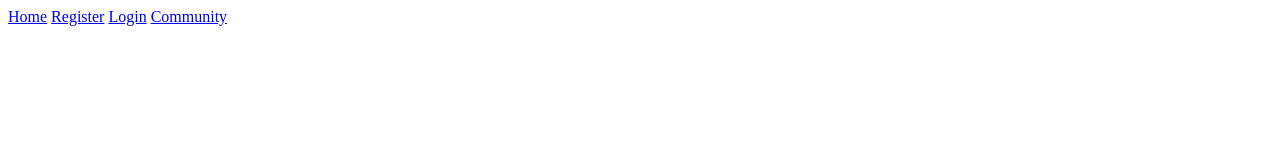
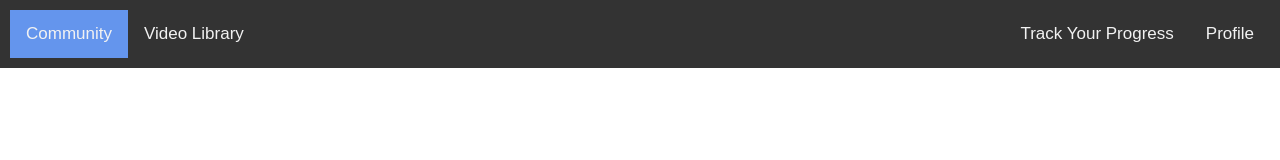
Before and after one commit to JoyMbugua/Flex, a plain HTML site: page community.html in a window 1280 px wide. Drawn offline with Linux system fonts and the light colour scheme.

Commit message:
style the community page navbar

```diff
--- a/community.html
+++ b/community.html
@@ -4,13 +4,18 @@
     <meta charset="UTF-8">
     <meta name="viewport" content="width=device-width, initial-scale=1.0">
     <title>Document</title>
+    <link rel="stylesheet" href="css/styles.css">
+
 </head>
 <body>
     <nav class="topnav" id="myTopNav">
-        <a href="#" class="active">Home</a>
-        <a href="#">Register</a>
-        <a href="#">Login</a>
-        <a href="#">Community</a>
+        <a href="#" class="active">Community</a>
+       <a href="">Video Library</a>
+        <div class="topnav-right">
+            <a href="#">Track Your Progress</a>
+            <a href="#" class="profile">Profile</a>
+        </div>
+
     </nav>
 </body>
 </html>
--- a/css/styles.css
+++ b/css/styles.css
@@ -22,6 +22,7 @@ nav a:visited, a:link {
     color: #f2f2f2;
     text-align: center;
     padding: 14px 16px;
+    font-size: 17px;
 }
 .topnav a:hover {
     background-color: #ddd;
@@ -31,3 +32,6 @@ nav a:visited, a:link {
     background-color: cornflowerblue;
     color: #f2f2f2;
 }
+.topnav-right {
+    float: right;
+}
```
Also changed, not shown: index.html (+1 -1 lines).
